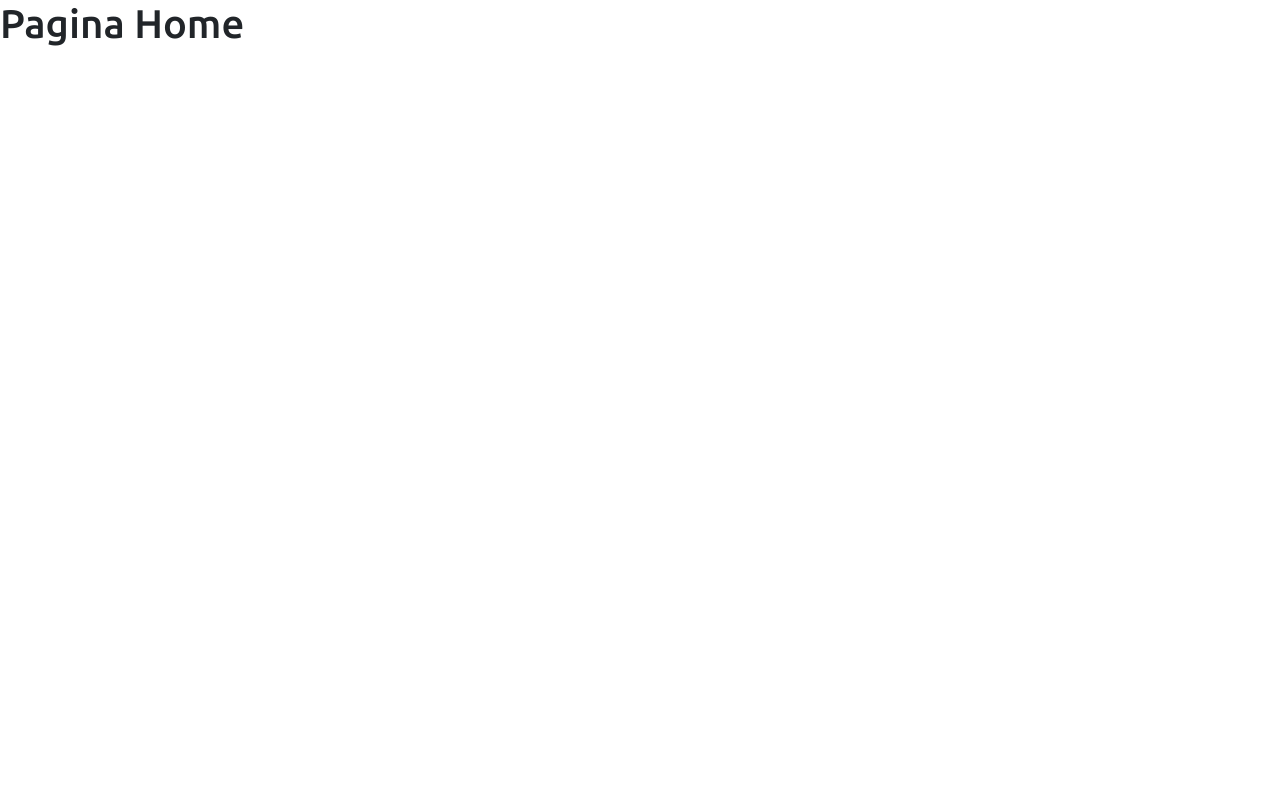
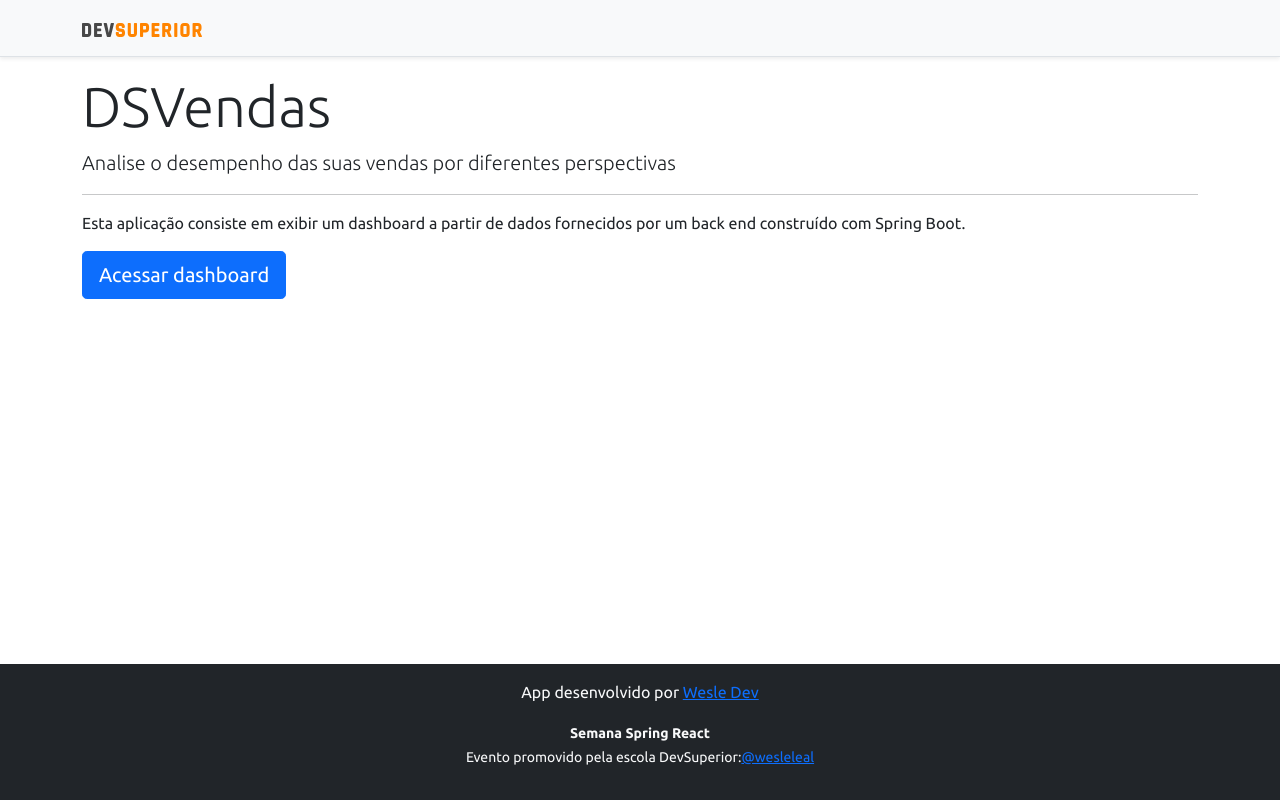
Before and after one commit to WesleDev/projeto-sds4, a React (Create React App) app in the folder frontend/: page / in a window 1280 px wide. Built offline with nearby package versions, Linux system fonts and the light colour scheme.

Commit message:
Home, navigation

```diff
--- a/frontend/src/components/NavBar/index.tsx
+++ b/frontend/src/components/NavBar/index.tsx
@@ -1,11 +1,14 @@
 import ImgDsDark from 'assets/img/ds-dark.svg';
+import { Link } from 'react-router-dom';
 
 const NavBar = () => {
   return (
     <div className='d-flex flex-column flex-md-row align-items-center p-3 px-md-4 mb-3 bg-light border-bottom shadow-sm'>
       <div className='container'>
         <nav className='my-2 my-md-0 mr-md-3'>
-          <img src={ImgDsDark} alt='DevSuperior' width='120' />
+          <Link to='/'>
+            <img src={ImgDsDark} alt='DevSuperior' width='120' />
+          </Link>
         </nav>
       </div>
     </div>
--- a/frontend/src/pages/Home/index.tsx
+++ b/frontend/src/pages/Home/index.tsx
@@ -1,8 +1,29 @@
+import Footer from 'components/Footer';
+import NavBar from 'components/NavBar';
+import { Link } from 'react-router-dom';
+
 const Home = () => {
   return (
-    <div>
-      <h1>Pagina Home</h1>
-    </div>
+    <>
+      <NavBar />
+      <div className='container'>
+        <div className='jumbotron'>
+          <h1 className='display-4'>DSVendas</h1>
+          <p className='lead'>
+            Analise o desempenho das suas vendas por diferentes perspectivas
+          </p>
+          <hr />
+          <p>
+            Esta aplicação consiste em exibir um dashboard a partir de dados
+            fornecidos por um back end construído com Spring Boot.
+          </p>
+          <Link className='btn btn-primary btn-lg' to='/dashboard'>
+            Acessar dashboard
+          </Link>
+        </div>
+      </div>
+      <Footer />
+    </>
   );
 };
 
```
